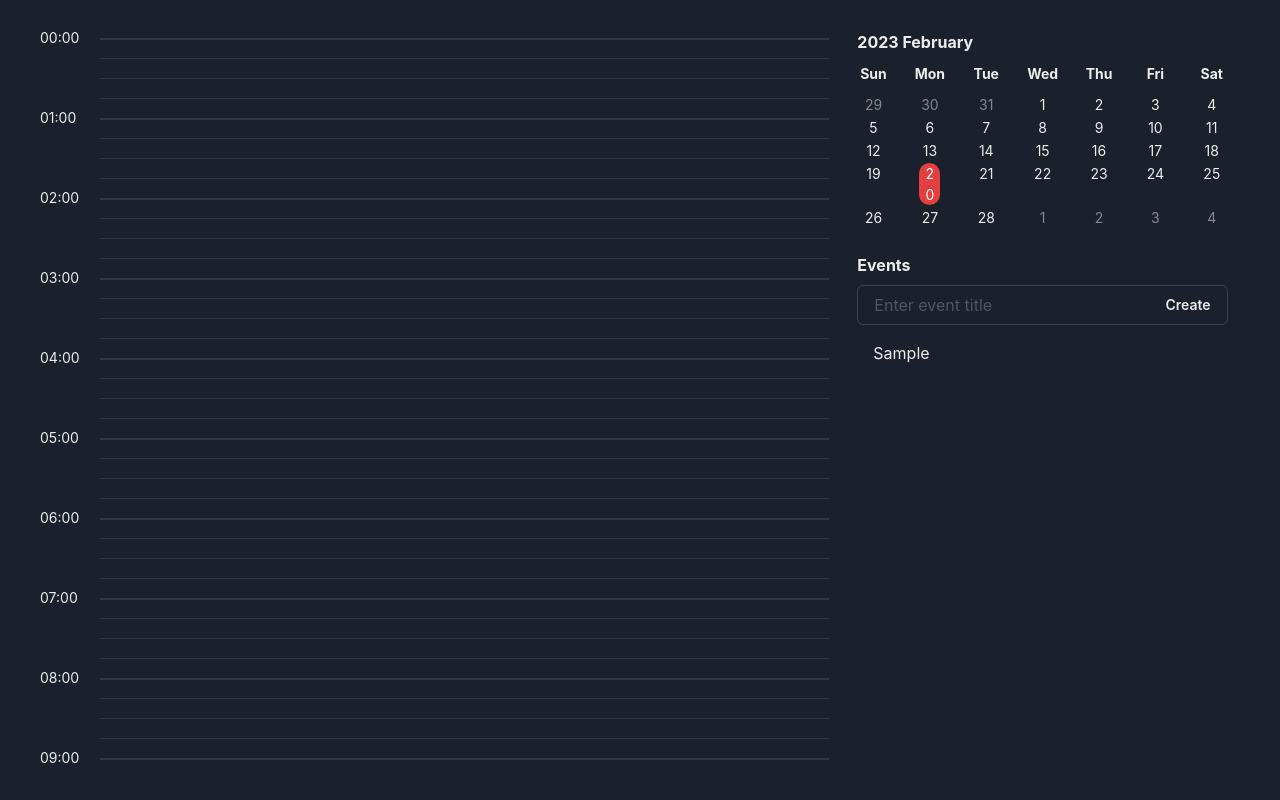
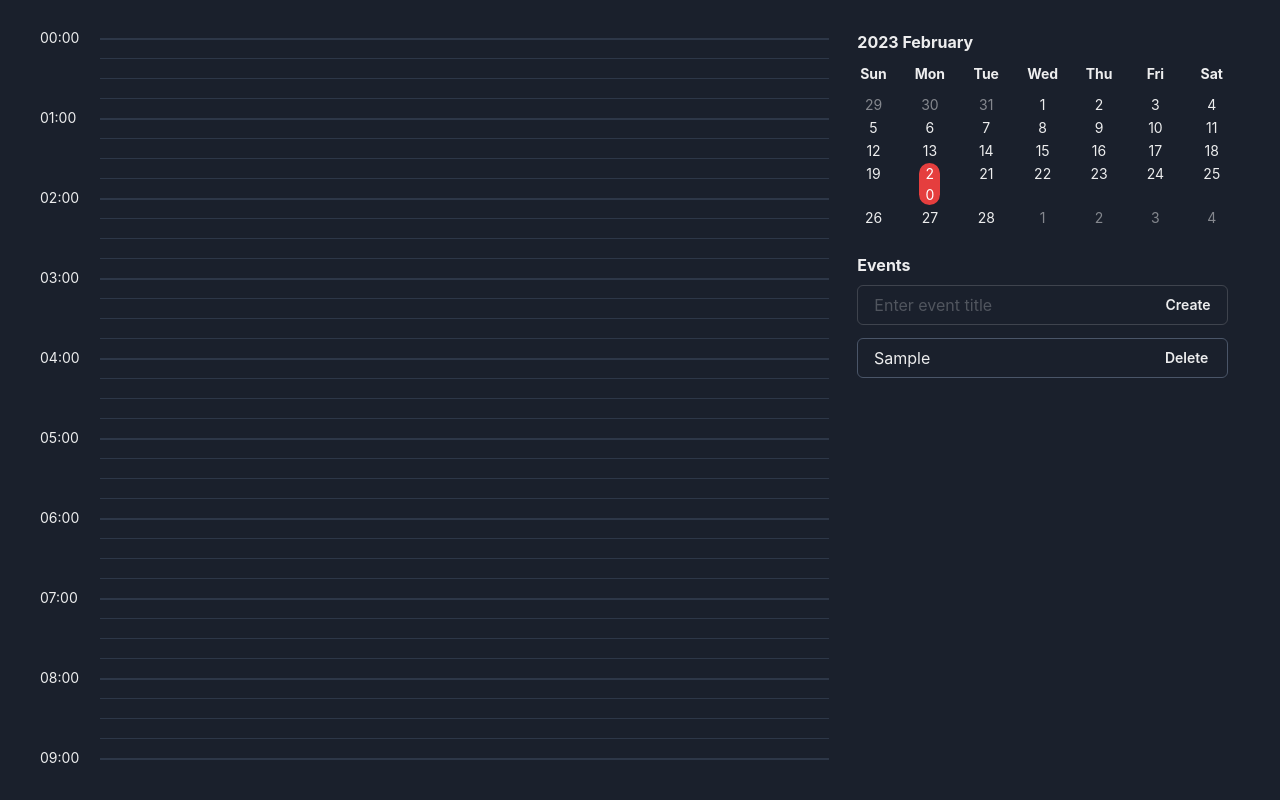
Before and after one commit to mesh-4/t, a Next.js app: page / in a window 1280 px wide. Both pictures are taken after typing "Sample" into the empty fields and a click on the button "Create". Built offline with nearby package versions, Linux system fonts and the light colour scheme.

Commit message:
feat: event can be delete

```diff
--- a/package.json
+++ b/package.json
@@ -27,12 +27,16 @@
     "react-dom": "18.2.0",
     "react-icons": "^4.7.1",
     "react-rnd": "^10.4.1",
+    "react-virtualized-auto-sizer": "^1.0.7",
+    "react-window": "^1.8.8",
     "typescript": "4.9.5",
     "zustand": "^4.3.3"
   },
   "devDependencies": {
     "@swc-jotai/react-refresh": "^0.0.4",
     "@types/lodash": "^4.14.191",
+    "@types/react-virtualized-auto-sizer": "^1.0.1",
+    "@types/react-window": "^1.8.5",
     "prettier": "^2.8.4"
   }
 }
--- a/src/features/events/index.tsx
+++ b/src/features/events/index.tsx
@@ -1,17 +1,27 @@
 import * as React from "react"
-import { Box, Text } from "@chakra-ui/react"
+import { Box, Flex, Text } from "@chakra-ui/react"
 
 import EventsList from "./list"
+import EventCreator from "./creator"
 
 function Events() {
   return (
-    <Box>
-      <Text mb={2} fontSize="md" fontWeight="bold">
+    <Flex h="full" flexDir="column">
+      <Text mb={2} flex="none" fontSize="md" fontWeight="bold">
         Events
       </Text>
-      <EventsList />
-    </Box>
+      <Flex flex="auto" w="full" h="100%" flexDir="column">
+        <Box mb={2} flex="none" w="full">
+          <EventCreator />
+        </Box>
+        <Box flex="auto" w="full" h="full">
+          <EventsList />
+        </Box>
+      </Flex>
+    </Flex>
   )
 }
 
+Events.displayName = "Events"
+
 export default React.memo(Events)
--- a/src/features/events/list-item.tsx
+++ /dev/null
@@ -1,20 +0,0 @@
-import * as React from "react"
-import { Flex, Text } from "@chakra-ui/react"
-
-import { BoxEvent } from "@/store"
-
-type EventListItemProps = {
-  data: BoxEvent
-}
-
-function EventListItem({ data }: EventListItemProps) {
-  return (
-    <Flex mt={2} py={2} px={4} alignItems="center">
-      <Text>{data.title}</Text>
-    </Flex>
-  )
-}
-
-EventListItem.displayName = "EventListItem"
-
-export default React.memo(EventListItem)
--- /dev/null
+++ b/src/features/events/list-row.tsx
@@ -0,0 +1,39 @@
+import * as React from "react"
+import { Box, Flex, Text, Center, Button } from "@chakra-ui/react"
+import { ListChildComponentProps, areEqual } from "react-window"
+
+import { useStore, BoxEvent } from "@/store"
+
+function EventsListRow({ index, style, data }: ListChildComponentProps<BoxEvent[]>) {
+  const deleteEvent = useStore((state) => state.deleteEvent)
+
+  const item = data[index]
+
+  const onDeleteClick = (e: React.MouseEvent) => {
+    e.preventDefault()
+    deleteEvent(item.id)
+  }
+
+  return (
+    <div style={style}>
+      <Flex
+        mt="5px"
+        pl={4}
+        alignItems="center"
+        justifyContent="space-between"
+        border="1px"
+        h="40px"
+        rounded="md"
+        borderColor="gray.600">
+        <Text>{item.title}</Text>
+        <Center w="5rem">
+          <Button mx="auto" size="sm" variant="ghost" onClick={onDeleteClick}>
+            Delete
+          </Button>
+        </Center>
+      </Flex>
+    </div>
+  )
+}
+
+export default React.memo(EventsListRow, areEqual)
--- a/src/features/events/list.tsx
+++ b/src/features/events/list.tsx
@@ -1,21 +1,21 @@
 import * as React from "react"
-import { Box } from "@chakra-ui/react"
+import AutoSizer from "react-virtualized-auto-sizer"
+import { FixedSizeList as List } from "react-window"
 
 import { useStore } from "@/store"
 
-import EventCreator from "./creator"
-import EventListItem from "./list-item"
-
+import EventsListRow from "./list-row"
 function EventsList() {
   const events = useStore((state) => state.events)
 
   return (
-    <Box w="full">
-      <EventCreator />
-      {events.map((event) => (
-        <EventListItem key={event.id} data={event} />
-      ))}
-    </Box>
+    <AutoSizer>
+      {({ height, width }) => (
+        <List width={width} height={height} itemSize={45} itemData={events} itemCount={events.length}>
+          {EventsListRow}
+        </List>
+      )}
+    </AutoSizer>
   )
 }
 
--- a/src/pages/index.tsx
+++ b/src/pages/index.tsx
@@ -26,7 +26,7 @@ export default function Home() {
             <Box mb={6} flex="none">
               <Calendar />
             </Box>
-            <Box flex="auto" px={3}>
+            <Box px={3} flex="auto" h="full">
               <Events />
             </Box>
           </Flex>
```
Also changed, not shown: 1 other file (tests, documents, lock files or other folders).
